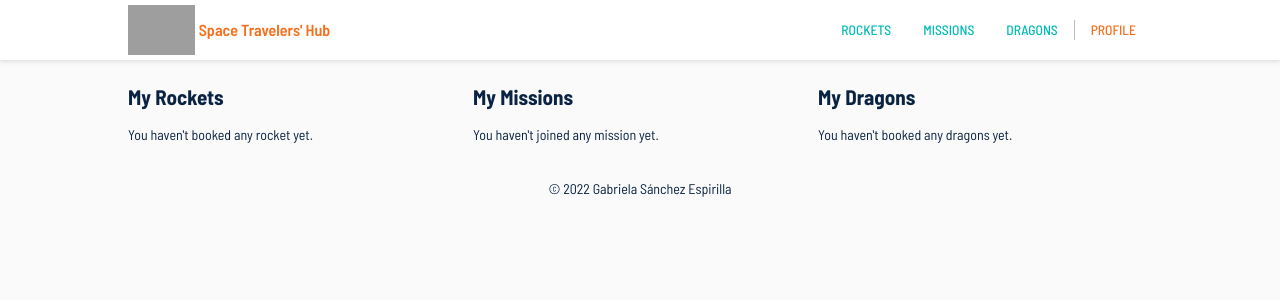
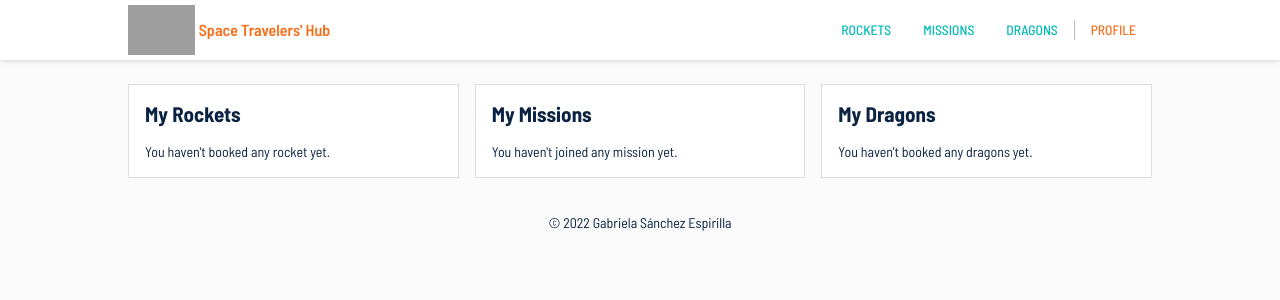
Before and after one commit to gabyse1/space-travel, a React (Create React App) app: page /profile in a window 1280 px wide. Shown: the top 300 px of the page. Built offline with nearby package versions, Linux system fonts and the light colour scheme; grey boxes are pictures that could not be loaded.

Commit message:
Update profile section's styles

```diff
--- a/src/scss/partials/_profile.scss
+++ b/src/scss/partials/_profile.scss
@@ -6,6 +6,9 @@
   > * {
     width: 100%;
     margin-bottom: 2rem;
+    padding: 1rem;
+    background-color: $white;
+    border: 1px solid rgba($gray-dark, 0.25);
 
     h2 {
       margin-bottom: 1rem;
@@ -22,23 +25,30 @@
       .profile__list-item {
         width: inherit;
         padding: 0.5rem;
-        border: 1px solid $gray-dark;
+        border: 1px solid rgba($gray-dark, 0.25);
+
+        &:nth-child(odd) {
+          background-color: rgba($gray-dark, 0.15);
+        }
       }
     }
   }
 
   @include mq($mw: 43.75rem) {
     @include flex-row;
-    @include flex-center;
 
     > * {
-      width: 50%;
+      width: 33%;
       max-width: 400px;
       margin-bottom: 0;
-      padding-right: 2rem;
+      margin: 0 0.5rem;
+
+      &:first-child {
+        margin-left: 0;
+      }
 
       &:last-child {
-        padding-right: 0;
+        margin-right: 0;
       }
     }
   }
```
